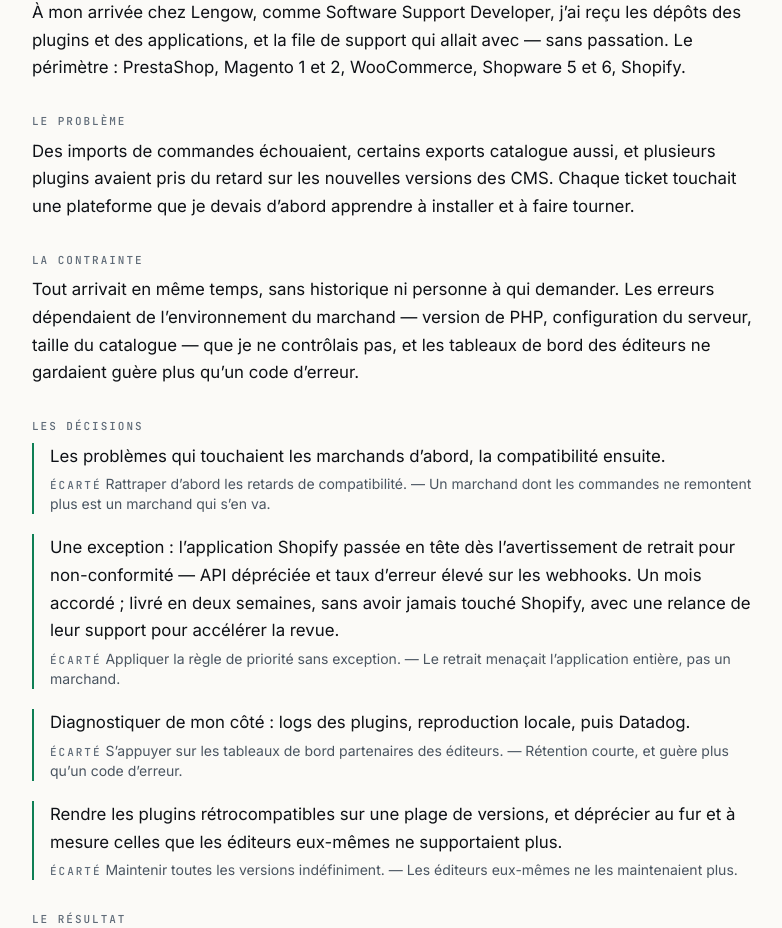
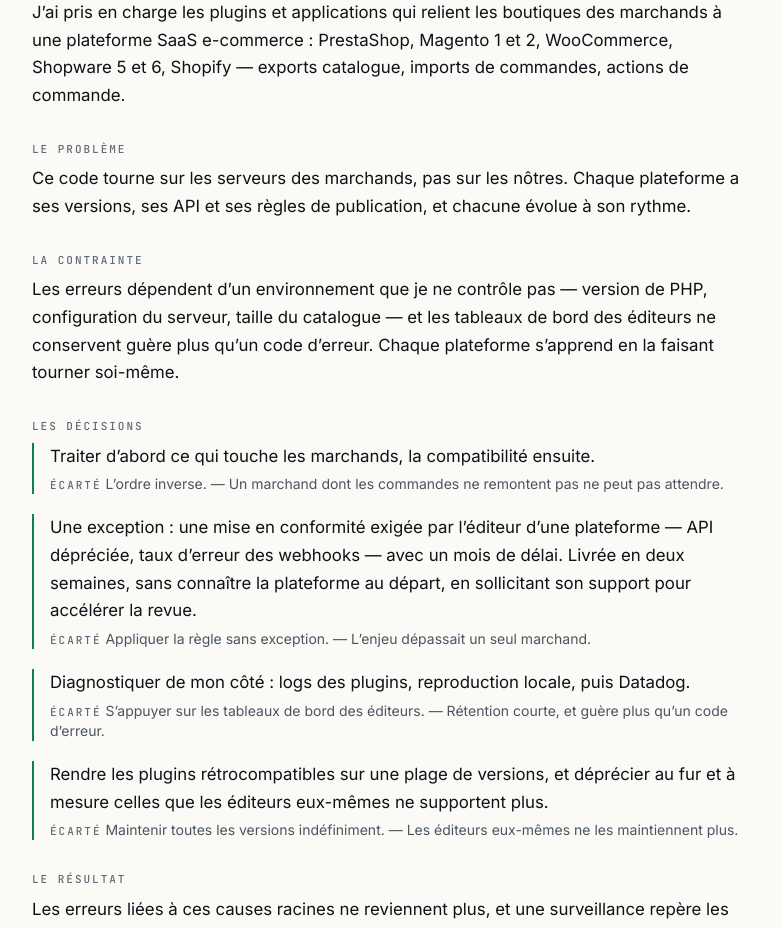
Before and after one commit to michael-mas/Order-Hub, a Next.js app: page / in a window 1280 px wide. Shown: the part 1700-2628 px from the top of the page, without its empty margins (112-894 px from the left). Built offline with nearby package versions, Linux system fonts and the light colour scheme.

Commit message:
fix(content): rewrite case study A in a neutral, employer-agnostic voice

```diff
--- a/src/content/profile.ts
+++ b/src/content/profile.ts
@@ -161,40 +161,40 @@
   cases: [
     {
       id: 'cas-plugins',
-      title: 'Reprendre un périmètre d’intégrations sans passation, et le stabiliser',
+      title: 'Des intégrations qui tiennent sur des plateformes qu’on ne contrôle pas',
       context:
-        'À mon arrivée chez Lengow, comme Software Support Developer, j’ai reçu les dépôts des plugins et des applications, et la file de support qui allait avec — sans passation. Le périmètre : PrestaShop, Magento 1 et 2, WooCommerce, Shopware 5 et 6, Shopify.',
+        'J’ai pris en charge les plugins et applications qui relient les boutiques des marchands à une plateforme SaaS e-commerce : PrestaShop, Magento 1 et 2, WooCommerce, Shopware 5 et 6, Shopify — exports catalogue, imports de commandes, actions de commande.',
       problem:
-        'Des imports de commandes échouaient, certains exports catalogue aussi, et plusieurs plugins avaient pris du retard sur les nouvelles versions des CMS. Chaque ticket touchait une plateforme que je devais d’abord apprendre à installer et à faire tourner.',
+        'Ce code tourne sur les serveurs des marchands, pas sur les nôtres. Chaque plateforme a ses versions, ses API et ses règles de publication, et chacune évolue à son rythme.',
       constraint:
-        'Tout arrivait en même temps, sans historique ni personne à qui demander. Les erreurs dépendaient de l’environnement du marchand — version de PHP, configuration du serveur, taille du catalogue — que je ne contrôlais pas, et les tableaux de bord des éditeurs ne gardaient guère plus qu’un code d’erreur.',
+        'Les erreurs dépendent d’un environnement que je ne contrôle pas — version de PHP, configuration du serveur, taille du catalogue — et les tableaux de bord des éditeurs ne conservent guère plus qu’un code d’erreur. Chaque plateforme s’apprend en la faisant tourner soi-même.',
       decisions: [
         {
-          choice: 'Les problèmes qui touchaient les marchands d’abord, la compatibilité ensuite.',
-          rejected: 'Rattraper d’abord les retards de compatibilité.',
-          why: 'Un marchand dont les commandes ne remontent plus est un marchand qui s’en va.',
+          choice: 'Traiter d’abord ce qui touche les marchands, la compatibilité ensuite.',
+          rejected: 'L’ordre inverse.',
+          why: 'Un marchand dont les commandes ne remontent pas ne peut pas attendre.',
         },
         {
           choice:
-            'Une exception : l’application Shopify passée en tête dès l’avertissement de retrait pour non-conformité — API dépréciée et taux d’erreur élevé sur les webhooks. Un mois accordé ; livré en deux semaines, sans avoir jamais touché Shopify, avec une relance de leur support pour accélérer la revue.',
-          rejected: 'Appliquer la règle de priorité sans exception.',
-          why: 'Le retrait menaçait l’application entière, pas un marchand.',
+            'Une exception : une mise en conformité exigée par l’éditeur d’une plateforme — API dépréciée, taux d’erreur des webhooks — avec un mois de délai. Livrée en deux semaines, sans connaître la plateforme au départ, en sollicitant son support pour accélérer la revue.',
+          rejected: 'Appliquer la règle sans exception.',
+          why: 'L’enjeu dépassait un seul marchand.',
         },
         {
           choice:
             'Diagnostiquer de mon côté : logs des plugins, reproduction locale, puis Datadog.',
-          rejected: 'S’appuyer sur les tableaux de bord partenaires des éditeurs.',
+          rejected: 'S’appuyer sur les tableaux de bord des éditeurs.',
           why: 'Rétention courte, et guère plus qu’un code d’erreur.',
         },
         {
           choice:
-            'Rendre les plugins rétrocompatibles sur une plage de versions, et déprécier au fur et à mesure celles que les éditeurs eux-mêmes ne supportaient plus.',
+            'Rendre les plugins rétrocompatibles sur une plage de versions, et déprécier au fur et à mesure celles que les éditeurs eux-mêmes ne supportent plus.',
           rejected: 'Maintenir toutes les versions indéfiniment.',
-          why: 'Les éditeurs eux-mêmes ne les maintenaient plus.',
+          why: 'Les éditeurs eux-mêmes ne les maintiennent plus.',
         },
       ],
       result:
-        'Plus d’erreur liée à ces causes racines, et une surveillance pour repérer les nouvelles. L’urgence passée, j’ai remboursé la dette — tests PHPUnit, Vitest et Playwright, exécutés à chaque PR — puis transmis le périmètre au développeur arrivé ensuite, avec la documentation qui manquait à mon arrivée.',
+        'Les erreurs liées à ces causes racines ne reviennent plus, et une surveillance repère les nouvelles. J’ai ensuite ajouté des tests PHPUnit, Vitest et Playwright exécutés à chaque PR, écrit la documentation technique du périmètre et formé le développeur qui m’a rejoint.',
       differently: null,
       proof: null,
     },
```
Also changed, not shown: 4 other files (tests, documents, lock files or other folders).
